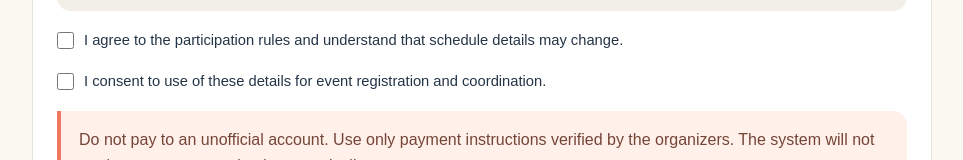
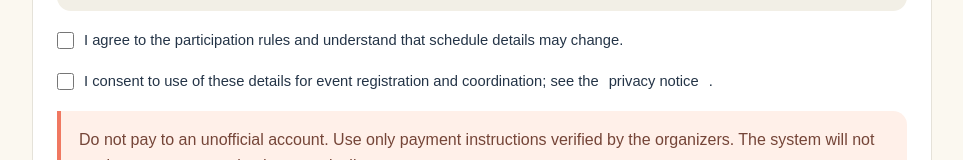
Before and after one commit to ericdevesh/mosaic-montage-2026, a Next.js app: page /register in a window 1280 px wide. Shown: the part 1994-2154 px from the top of the page, without its empty margins (158-1121 px from the left). Built offline with nearby package versions, Linux system fonts and the light colour scheme.

Commit message:
Link registration consent to privacy notice

```diff
--- a/app/register/page.tsx
+++ b/app/register/page.tsx
@@ -92,7 +92,7 @@ export default function RegisterPage() {
         <h2>05 / Review & consent</h2>
         <div className="fee-summary"><span>Participants in this submission</span><strong>{teamSize}</strong><span>Estimated fee for unique participants</span><strong>₹{teamSize*150}</strong><small>Final fee is calculated by the server from unique participant records. Additional event selections do not automatically multiply the participant fee.</small></div>
         <label className="check-line"><input name="consent_terms" type="checkbox" required value="yes"/> I agree to the participation rules and understand that schedule details may change.</label>
-        <label className="check-line"><input name="consent_privacy" type="checkbox" required value="yes"/> I consent to use of these details for event registration and coordination.</label>
+        <label className="check-line"><input name="consent_privacy" type="checkbox" required value="yes"/> I consent to use of these details for event registration and coordination; see the <a href="/privacy" target="_blank" rel="noreferrer">privacy notice</a>.</label>
         <div className="notice">Do not pay to an unofficial account. Use only payment instructions verified by the organizers. The system will not mark payment as received automatically.</div>
         <button disabled={busy||selected.length===0} className="btn btn-primary submit-button" type="submit">{busy?"Submitting registration…":"Submit registration →"}</button>
         <small className="muted">A unique reference is displayed only after the database confirms that the registration was saved.</small>
```
